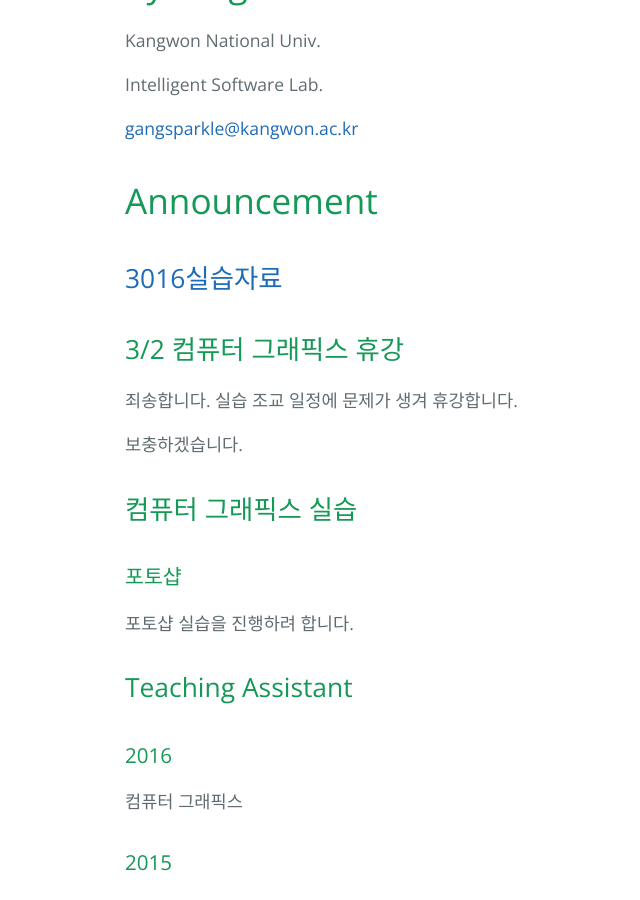
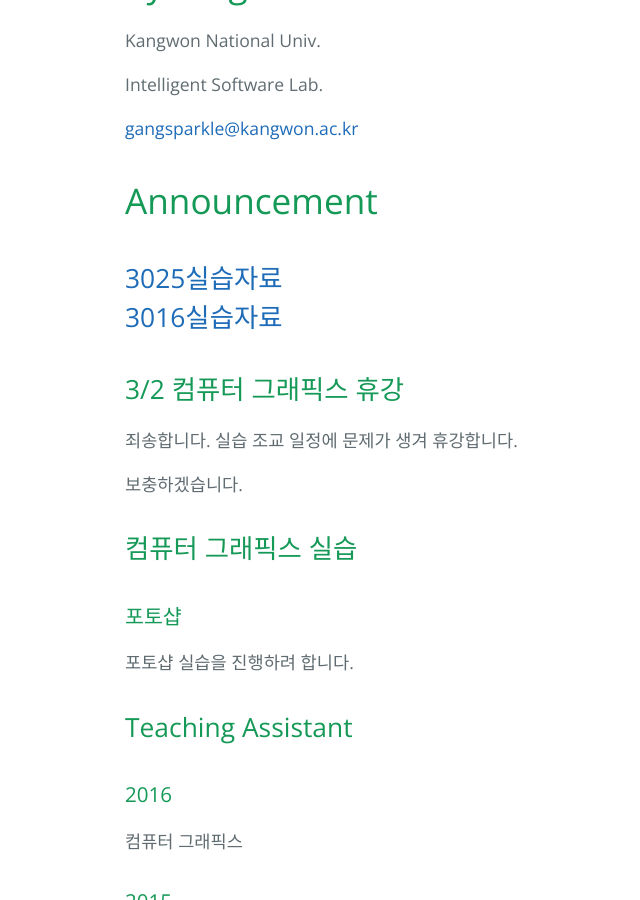
Before and after one commit to gtraccoon/gtraccoon.github.io, a Jekyll site: the page index.html, which Jekyll copies as it is, in a window 1280 px wide and 900 px high, scrolled down 345 px. Shown: the whole window, without its empty margins (99-739 px from the left). Built offline with Jekyll 4.4.1, drawn with Linux system fonts in a browser that asks for light colours; Markdown is read by kramdown in place of the engine named in the settings.

Commit message:
Update index.html

```diff
--- a/index.html
+++ b/index.html
@@ -29,6 +29,7 @@
 <h1>
 <a id="announcement" class="anchor" href="#announcement" aria-hidden="true"><span aria-hidden="true" class="octicon octicon-link"></span></a>Announcement</h1>
 <h2>
+  <a href="https://www.dropbox.com/s/xbk8kpm2ek0kx29/day3.zip?dl=0">3025실습자료</a><br/>
   <a href="https://www.dropbox.com/s/04w03h8mttst3w9/day2.zip?dl=0">3016실습자료</a>
 </h2>
 <h2>
```
